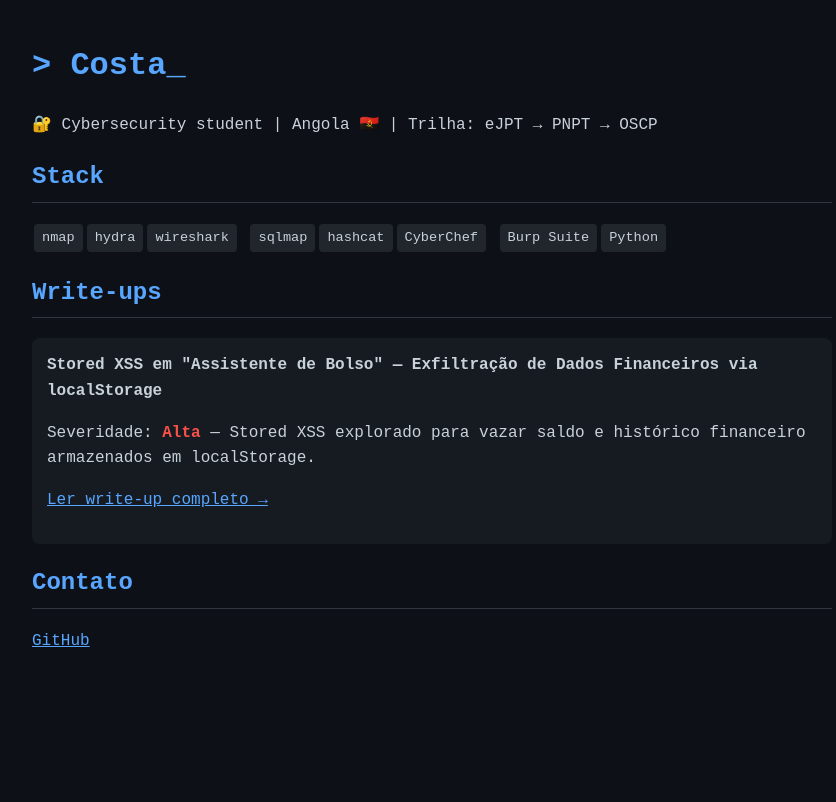
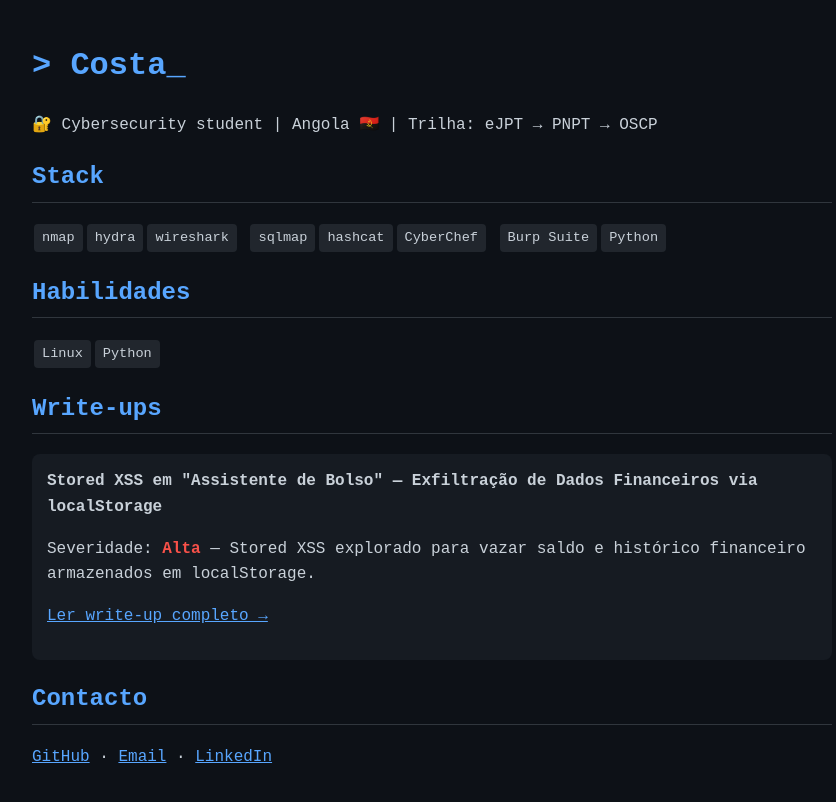
Before and after one commit to Constantino021/Constantino021.github.io, a Jekyll site: the page index.html, which Jekyll copies as it is, in a window 1280 px wide. Shown: the top 802 px of the page, without its empty margins (208-1044 px from the left). Built offline with Jekyll 4.4.1, drawn with Linux system fonts in a browser that asks for light colours.

Commit message:
Add skills section and update contact details
Added skills section and updated contact information.

```diff
--- a/index.html
+++ b/index.html
@@ -21,13 +21,20 @@
   <span class="tag">nmap</span><span class="tag">hydra</span><span class="tag">wireshark</span>
   <span class="tag">sqlmap</span><span class="tag">hashcat</span><span class="tag">CyberChef</span>
   <span class="tag">Burp Suite</span><span class="tag">Python</span>
+  <h2>Habilidades</h2>
+  <span class="tag">Linux</span><span class="tag">Python</span>
+
   <h2>Write-ups</h2>
   <div class="writeup">
     <strong>Stored XSS em "Assistente de Bolso" — Exfiltração de Dados Financeiros via localStorage</strong>
     <p>Severidade: <span class="severity-high">Alta</span> — Stored XSS explorado para vazar saldo e histórico financeiro armazenados em localStorage.</p>
     <p><a href="writeups/xss-assistentedebolso">Ler write-up completo →</a></p>
   </div>
-  <h2>Contato</h2>
-  <p><a href="https://github.com/Constantino021">GitHub</a></p>
+  <h2>Contacto</h2>
+  <p>
+    <a href="https://github.com/Constantino021">GitHub</a> ·
+    <a href="mailto:constantino.cyber@proton.me">Email</a> ·
+    <a href="#">LinkedIn</a> <!-- TODO: trocar # pelo link do LinkedIn quando criar a conta -->
+  </p>
 </body>
 </html>
```
